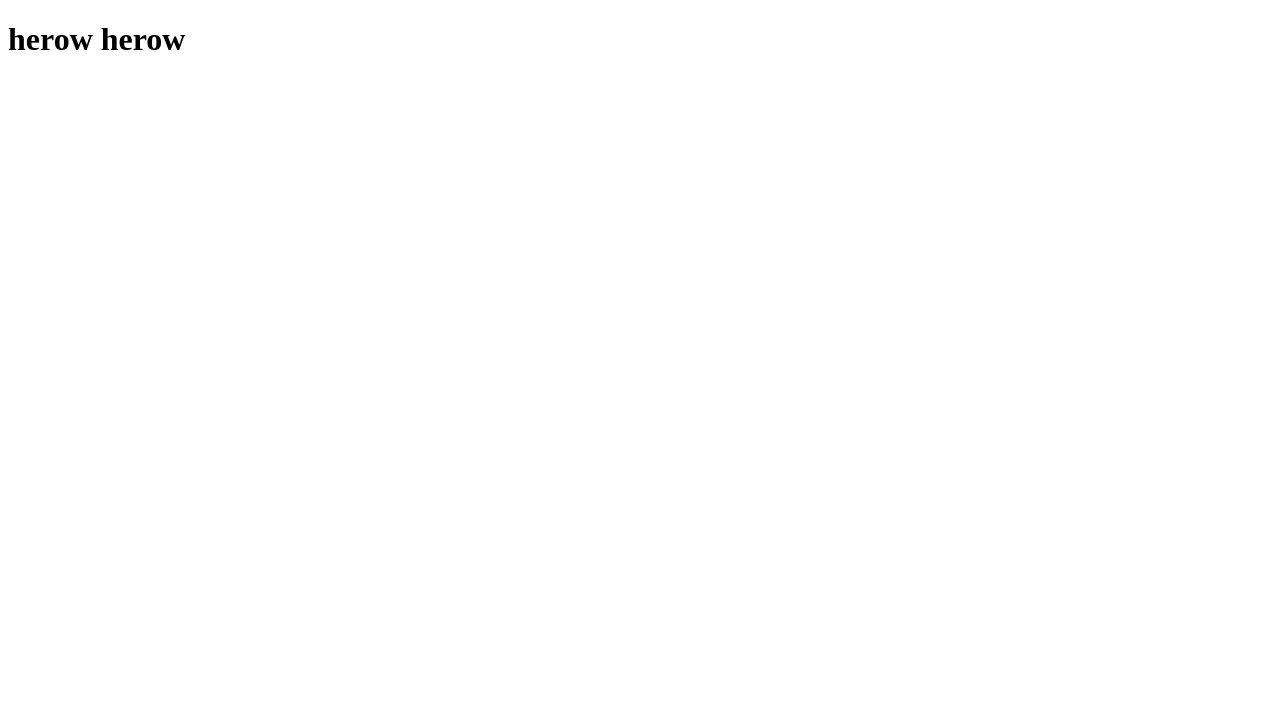
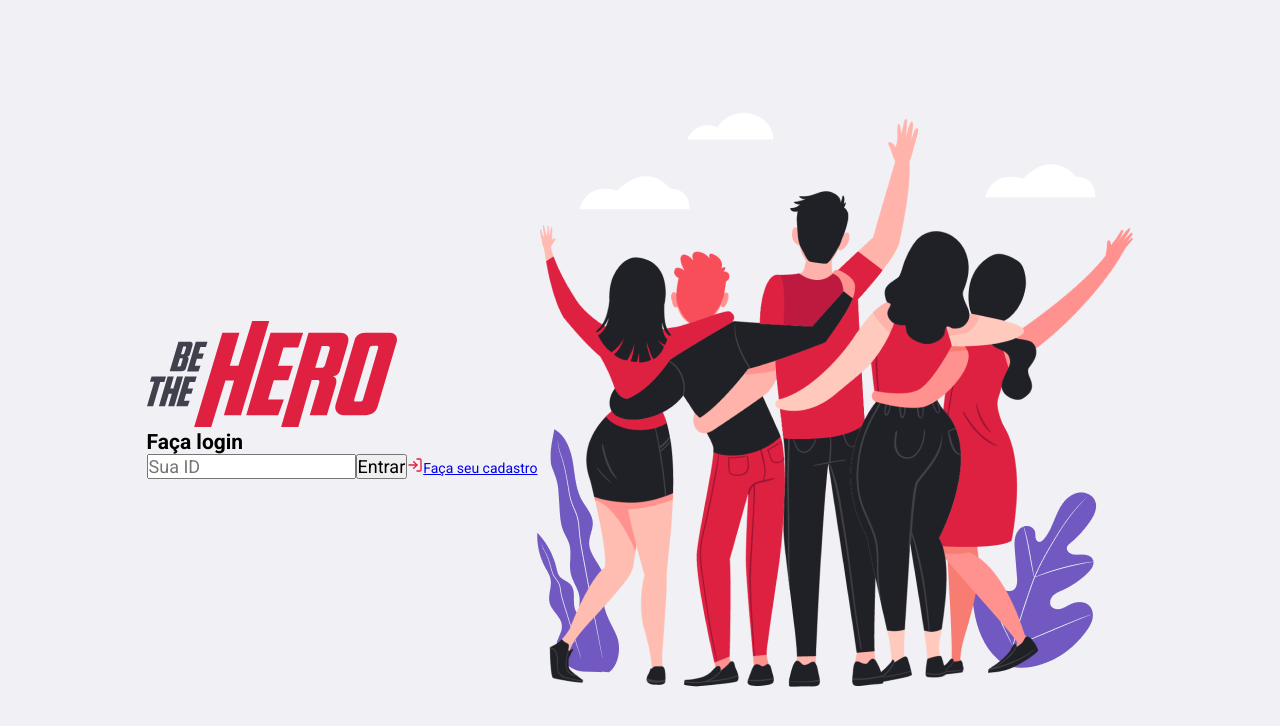
Before and after one commit to KiSobral/Omnistack11-Web, a React (Create React App) app: page / in a window 1280 px wide. Shown: the top 726 px of the page. Built offline with nearby package versions, Linux system fonts and the light colour scheme.

Commit message:
Create initial structure of first page and some global style

```diff
--- a/src/App.js
+++ b/src/App.js
@@ -1,7 +1,11 @@
 import React from "react";
 
+import "./global.css";
+
+import Login from "./pages/Login/index";
+
 function App() {
-  return <h1>herow herow</h1>;
+  return <Login />;
 }
 
 export default App;
--- /dev/null
+++ b/src/global.css
@@ -0,0 +1,24 @@
+@import url("https://fonts.googleapis.com/css?family=Roboto:400,500,700&display=swap");
+
+* {
+  margin: 0;
+  padding: 0;
+  outline: 0;
+  box-sizing: border-box;
+}
+
+body {
+  font: 400 14px Roboto, sans-serif;
+  background: #f0f0f5;
+  -webkit-font-smoothing: antialiased;
+}
+
+input,
+button,
+textarea {
+  font: 400 18px Roboto, sans-serif;
+}
+
+button {
+  cursor: pointer;
+}
--- /dev/null
+++ b/src/pages/Login/index.js
@@ -0,0 +1,30 @@
+import React from "react";
+import "./styles.css";
+
+import { FiLogIn } from "react-icons/fi";
+import heroesImg from "../../assets/heroes.png";
+import logoImg from "../../assets/logo.svg";
+
+export default function Login() {
+  return (
+    <div className="login-container">
+      <section className="form">
+        <img src={logoImg} alt="Be The Hero" />
+
+        <form>
+          <h1>Faça login</h1>
+
+          <input placeholder="Sua ID" />
+          <button type="submit"> Entrar </button>
+
+          <a href="/register">
+            <FiLogIn size={16} color="#E02041" />
+            Faça seu cadastro
+          </a>
+        </form>
+      </section>
+
+      <img src={heroesImg} alt="Heroes" />
+    </div>
+  );
+}
--- /dev/null
+++ b/src/pages/Login/styles.css
@@ -0,0 +1,11 @@
+.login-container {
+  width: 100%;
+  max-width: 1120px;
+  height: 100vh;
+  margin: 0 auto;
+
+  display: flex;
+  flex-direction: row;
+  align-items: center;
+  justify-content: center;
+}
```
